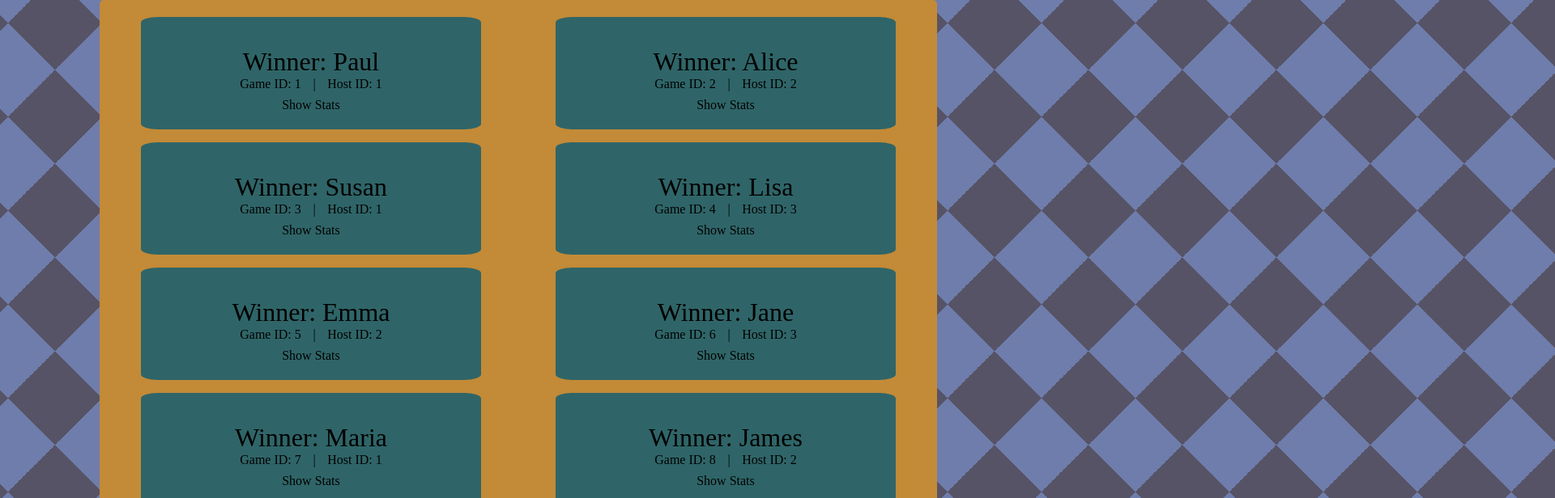
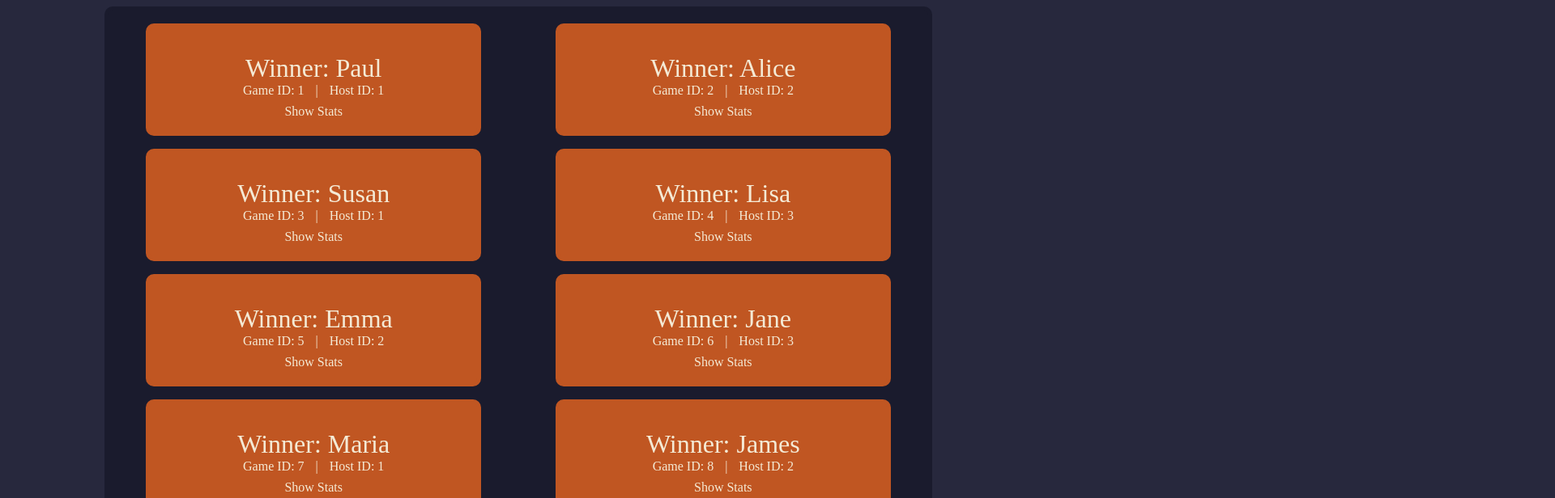
Before and after one commit to jauregiazcue/fullStack_group_project, a React (Vite) app in the folder client/: page / in a window 1280 px wide. Shown: the top 616 px of the page at 81% size, 1920 px wide, since content can reach past the window. Built offline with nearby package versions, Linux system fonts and the light colour scheme.

Commit message:
changed css ones more

```diff
--- a/client/src/App.css
+++ b/client/src/App.css
@@ -1,50 +1,16 @@
 :root {
   --text: #F4EAD5;
-  --background: #6E7DAB;
-  --backgroundSecond: #575366;
-  --strongPrimary: #c38a37;
+  --background: #27283d;
+  --strongPrimary: #1a1b2d;
   --weakPrimary: #eabe71;
-  --strongSecondary: #2f6568;
-  --weakSecondary: #7d9ea2;
+  --strongSecondary: #c05622;
+  --weakSecondary: #eabe71;
   --hover: lightgray;
 
   --circleSize: 80px;
 }
 
-html {}
-
-body {
-  margin: 0;
-
-  overflow: hidden;
+html {
   background-color: var(--background);
-
+  color: var(--text);
 }
-
-body::before {
-  content: "";
-  position: absolute;
-  width: 500vw;
-  height: 500vh;
-  background-image: linear-gradient(
-      45deg,
-      var(--backgroundSecond) 25%,
-      transparent 25%,
-      transparent 75%,
-      var(--backgroundSecond) 75%,
-      var(--backgroundSecond)
-    ),
-    linear-gradient(
-      -45deg,
-      var(--backgroundSecond) 25%,
-      transparent 25%,
-      transparent 75%,
-      var(--backgroundSecond) 75%,
-      var(--backgroundSecond)
-    );
-
-  background-size: var(--circleSize) var(--circleSize);
-  transform: rotate(0deg) scale(1.45);
-  z-index: -1;
-
-}
--- a/client/src/components/matchHistory/matchHistory.css
+++ b/client/src/components/matchHistory/matchHistory.css
@@ -31,7 +31,7 @@
   padding-bottom: 1em;
   background-color: var(--strongPrimary);
   border: 5px solid var(--strongPrimary);
-  border-radius: 5px;
+  border-radius: 10px;
   display: flex;
   flex-wrap: wrap;
   justify-content: space-around;
@@ -39,7 +39,7 @@
   & li {
     background-color: var(--strongSecondary);
     border: 5px solid var(--strongSecondary);
-    border-radius: 5%;
+    border-radius: 10px;
     text-align: center;
     margin-top: 1em;
     width: 40%;
```
